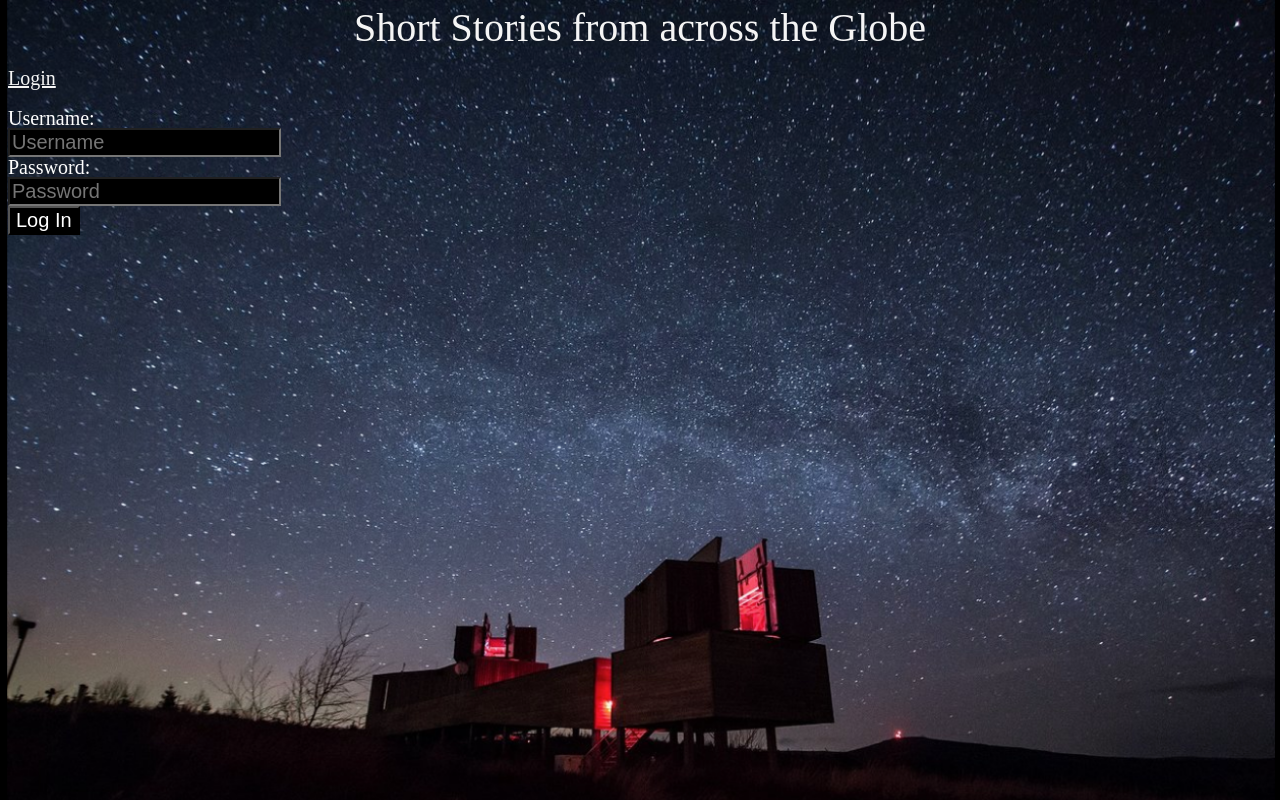
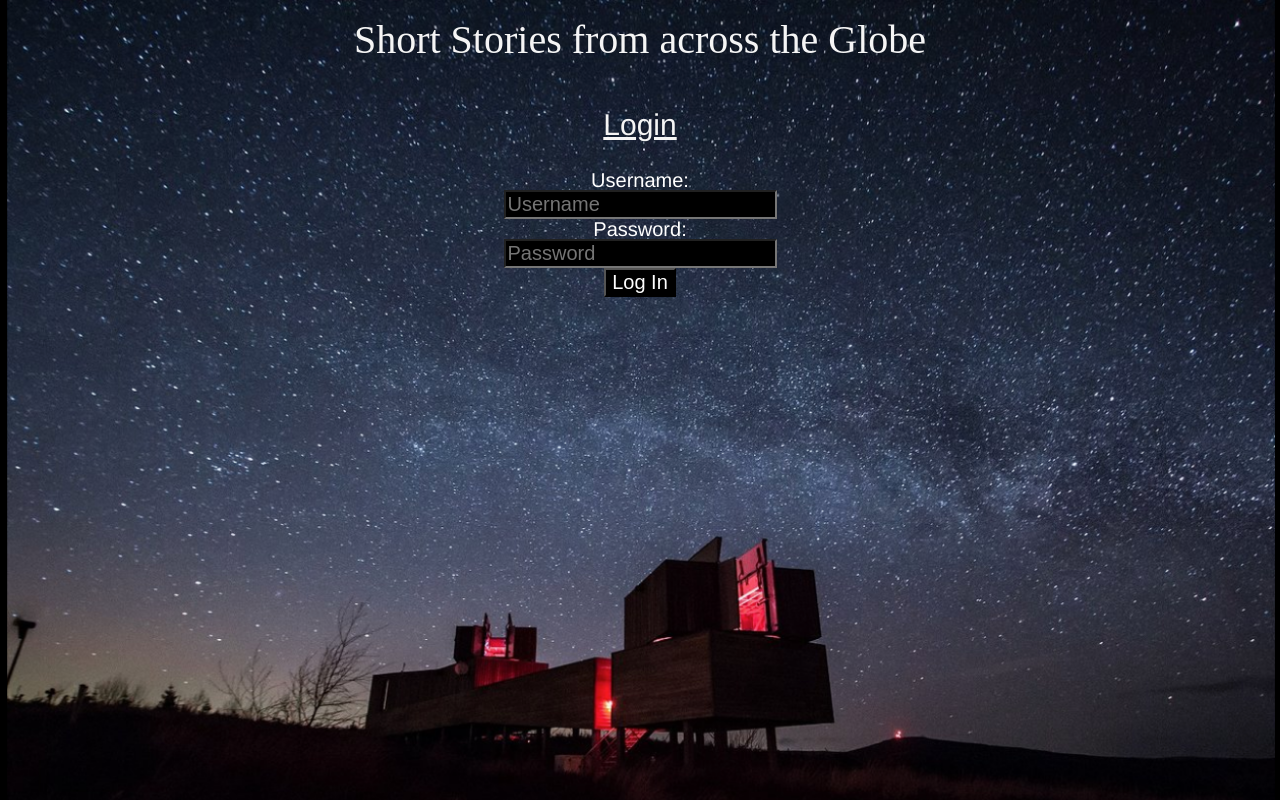
Before and after one commit to Chrispolanco/aurora-borealis, a React (Create React App) app in the folder auroraborealis-frontend/: page /login in a window 1280 px wide. Built offline with nearby package versions, Linux system fonts and the light colour scheme; no server answers.

Commit message:
css updates to login

```diff
--- a/auroraborealis-frontend/src/App.css
+++ b/auroraborealis-frontend/src/App.css
@@ -12,10 +12,8 @@ body {
   font-size: 40px;
   font-family: 'Rouge Script', cursive;
   font-weight: normal;
-  margin-top: 0px;
-  margin-bottom: 0px;
-  padding-top: 0px;
-  padding-bottom: 0px;
+  margin: 10px;
+  padding: 10px;
   text-align: center;
   overflow: visible;
 }
@@ -39,8 +37,8 @@ body {
 a {
   display: inline-block;
   color: whitesmoke;
-  font-size: 20px;
-  width: 10%;
+  font-size: 30px;
+  width: 15%;
 }
 
 a:hover {
@@ -72,15 +70,15 @@ input:hover {
   display: inline-block;
   background-color: black;
   opacity: .80;
-  border: 2px solid gold;
+  border: 4px solid gold;
   border-radius: 15px;
   margin: 25px;
   padding: 25px;
-  opacity: .50;
+  opacity: .40;
   width: 70%;
   height: 400px;
 }
 
 .postCardContainer:hover {
-  opacity: .90;
+  opacity: .80;
 }
--- a/auroraborealis-frontend/src/components/user/Nav.js
+++ b/auroraborealis-frontend/src/components/user/Nav.js
@@ -26,12 +26,12 @@ const Nav = ({ userLoggedIn }) => {
         </div>
         :
 
-        <navigation>
+        <div className="navigation">
             <NavLink to="/login"><p> Login </p></NavLink>
             <Switch>
                 <Route exact path="/login" component={ Login } />
             </Switch>
-        </navigation>
+        </div>
     )
 }
 
```
